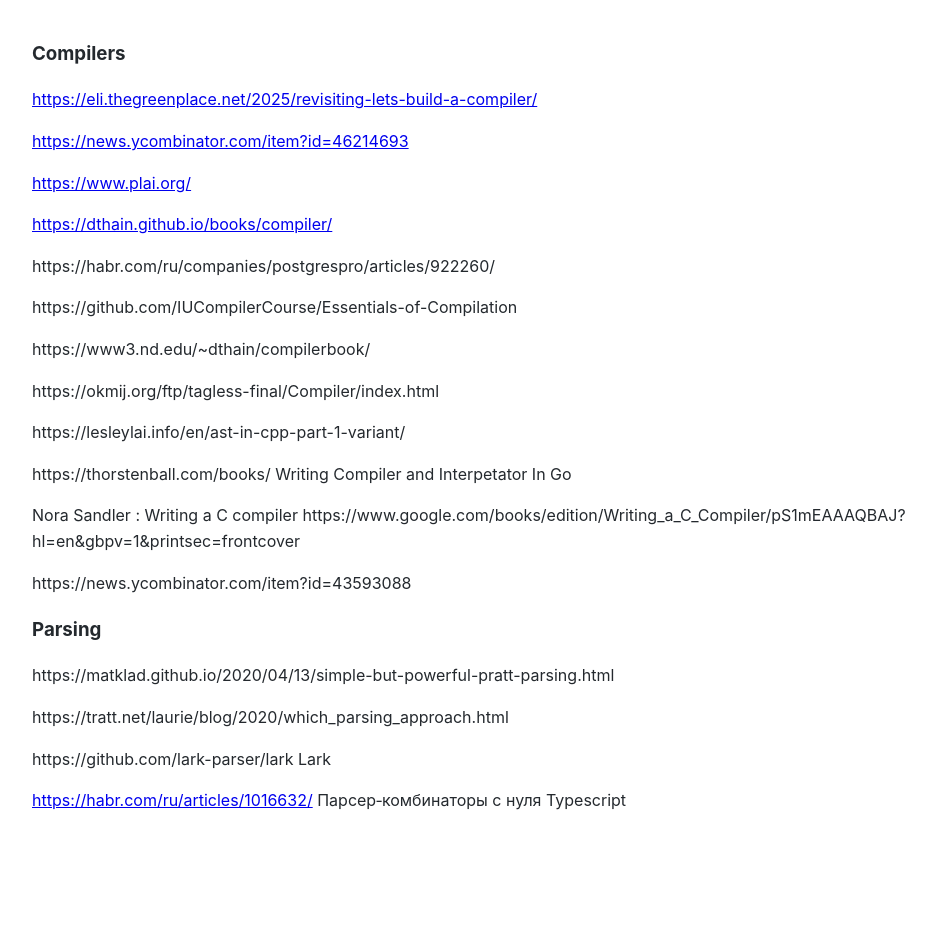
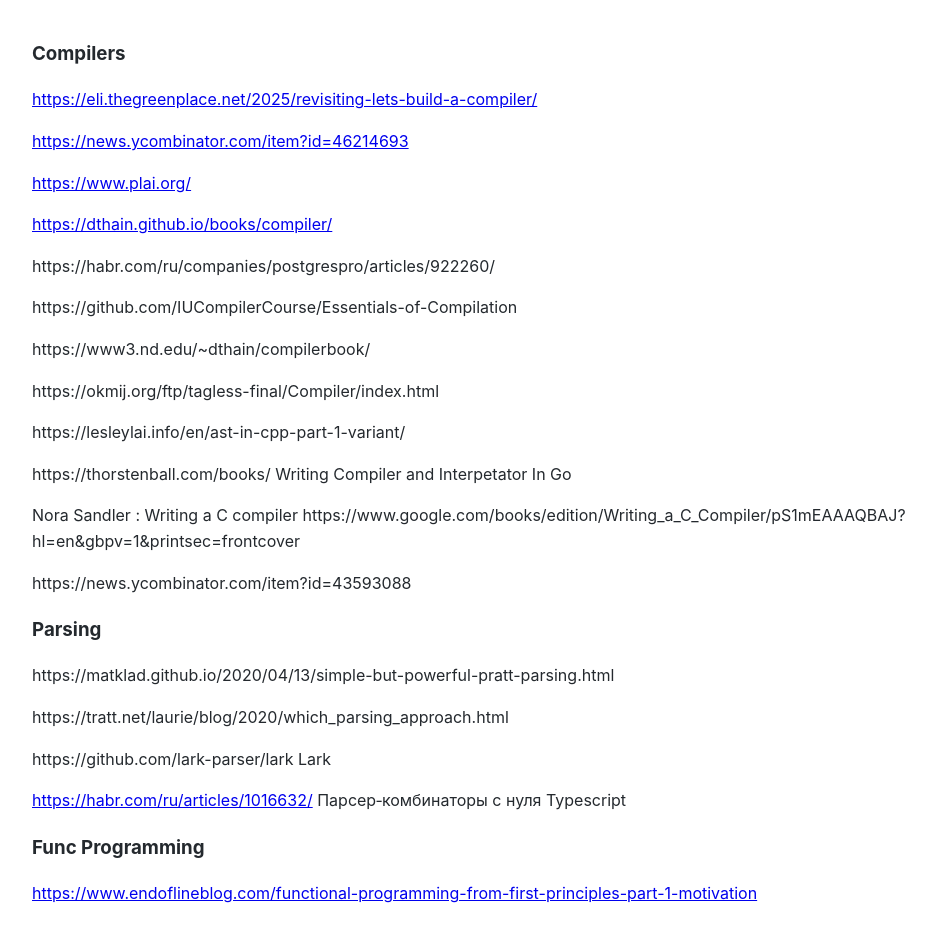
Before and after one commit to Michael-Lubinsky/michael-lubinsky.github.com, a Jekyll site: the page built from compilers/compilers.md, in a window 1280 px wide. Shown: the whole page, without its empty margins (158-1094 px from the left). Built offline with Jekyll 4.4.1, drawn with Linux system fonts in a browser that asks for light colours; our own code applies the rules of GitHub Pages for plain Markdown files; before the commit the page ends 900 px from its top, so only the background shows below that.

Commit message:
Update compilers.md

```diff
--- a/compilers/compilers.md
+++ b/compilers/compilers.md
@@ -35,3 +35,8 @@
 https://github.com/lark-parser/lark  Lark
 
 <https://habr.com/ru/articles/1016632/> Парсер‑комбинаторы с нуля Typescript
+
+
+### Func Programming
+
+<https://www.endoflineblog.com/functional-programming-from-first-principles-part-1-motivation>
```
